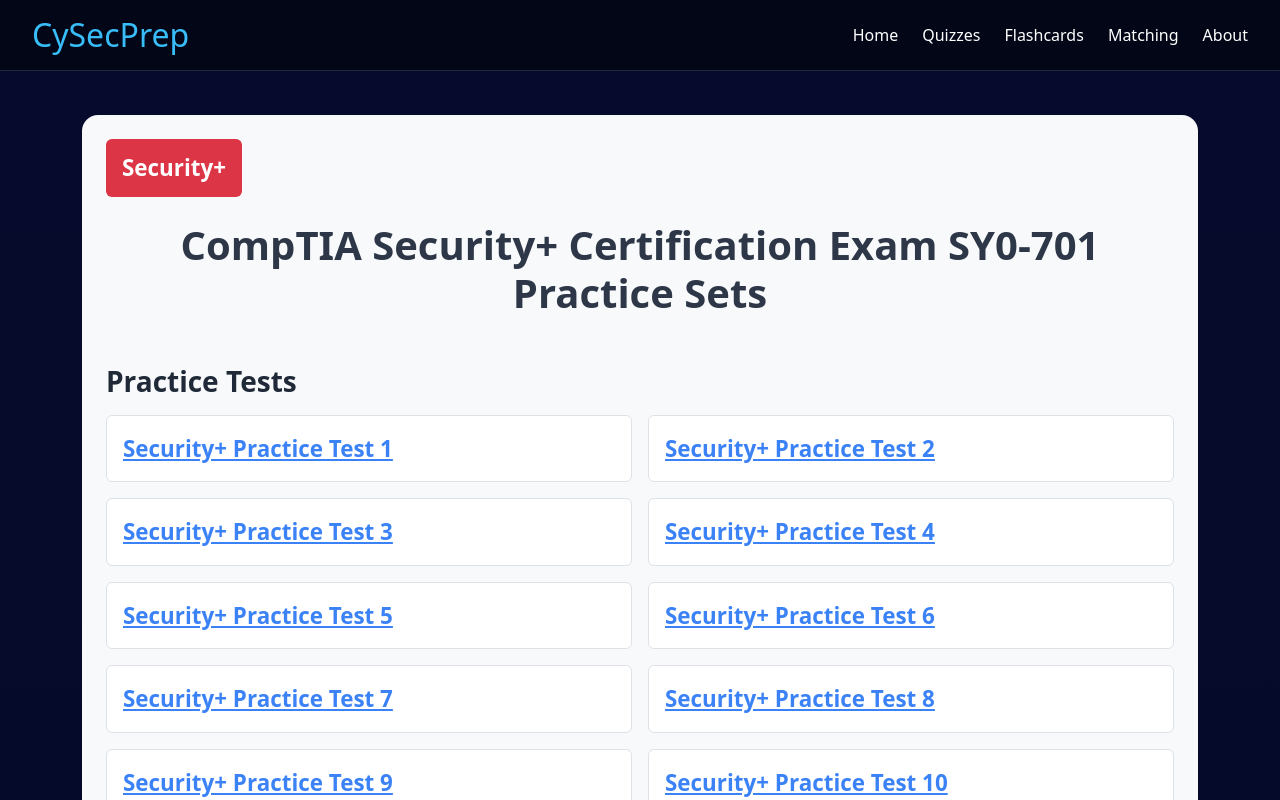
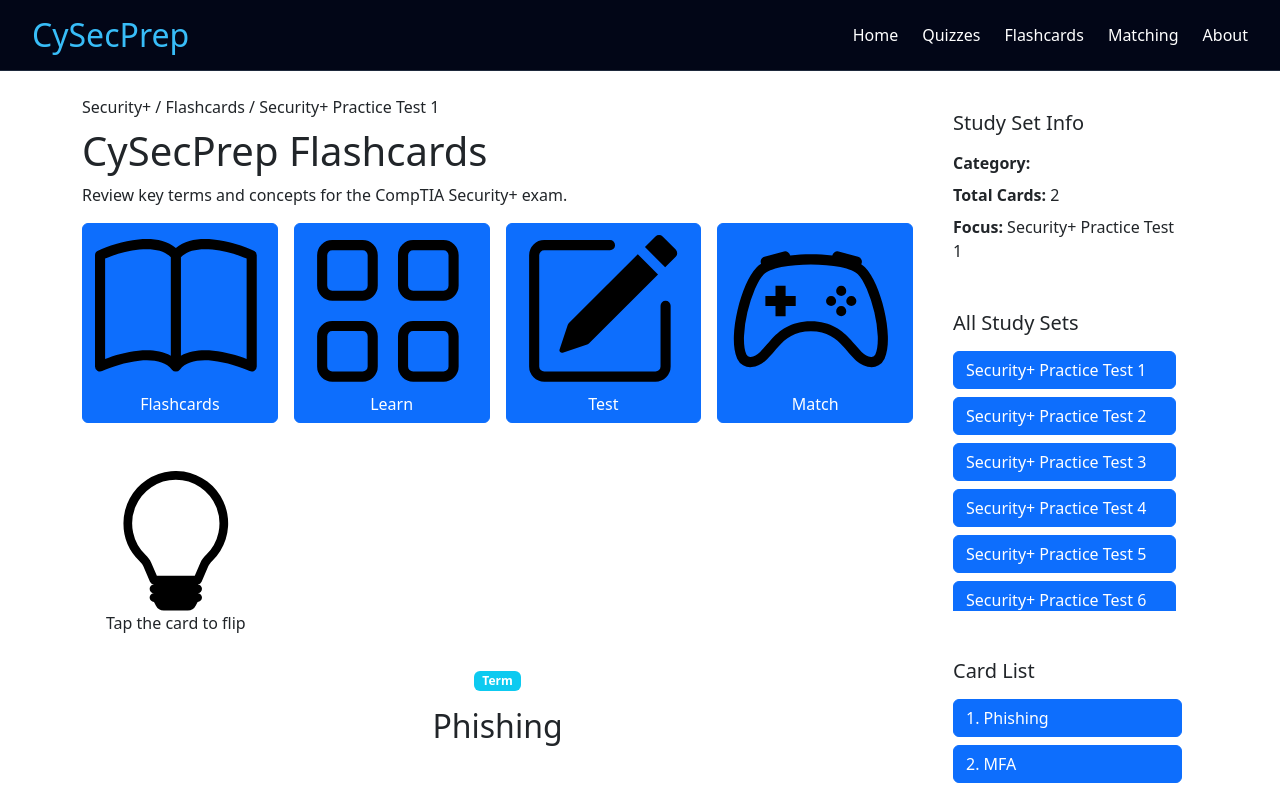
Before and after one commit to CS571-S26/p206, a React (Vite) app: page /#/flashcards in a window 1280 px wide. Shown: the top 800 px of the page. Built offline with nearby package versions, Linux system fonts and the light colour scheme.

Commit message:
Updated code for second check in

```diff
--- a/src/App.jsx
+++ b/src/App.jsx
@@ -1,8 +1,9 @@
 import { Routes, Route } from "react-router-dom";
 import Navbar from "./components/Navbar";
 import HomePage from "./pages/HomePage";
+import StudySetsPage from "./pages/StudySetsPage";
 import FlashcardsPage from "./pages/FlashcardsPage";
-import StudySetsPage from "./pages/StudySetsPage";
+import QuizSetsPage from "./pages/QuizSetsPage";
 import QuizPage from "./pages/QuizPage";
 
 export default function App() {
@@ -11,8 +12,9 @@ export default function App() {
       <Navbar />
       <Routes>
         <Route path="/" element={<HomePage />} />
-        <Route path="/flashcards" element={<StudySetsPage />} />
+        <Route path="/flashcards" element={<FlashcardsPage />} />
         <Route path="/flashcards/:setId" element={<FlashcardsPage />} />
+        <Route path="/quiz" element={<QuizSetsPage />} />
         <Route path="/quiz/:setId" element={<QuizPage />} />
       </Routes>
     </>
--- a/src/pages/FlashcardsPage.css
+++ b/src/pages/FlashcardsPage.css
@@ -1,137 +1,23 @@
-.flashcards-page {
-  min-height: 100vh;
-  background: linear-gradient(180deg, #060b2d 0%, #040824 100%);
-  color: white;
+.scrollable-sets-box {
+  max-height: 260px;
+  overflow-y: auto;
+  padding-right: 6px;
 }
 
-.flashcards-breadcrumb {
-  color: #9fb3ff;
-  font-size: 0.95rem;
-  font-weight: 500;
+.scrollable-sets-box::-webkit-scrollbar {
+  width: 8px;
 }
 
-.flashcards-title {
-  font-size: 2.7rem;
-  font-weight: 700;
+.scrollable-sets-box::-webkit-scrollbar-track {
+  background: #1f2b52;
+  border-radius: 999px;
 }
 
-.flashcards-subtitle {
-  color: #c7d2fe;
+.scrollable-sets-box::-webkit-scrollbar-thumb {
+  background: #4b5f9e;
+  border-radius: 999px;
 }
 
-.mode-btn {
-  background-color: #2f3c69 !important;
-  border: none !important;
-  border-radius: 16px !important;
-  padding: 1rem !important;
-  font-weight: 600 !important;
-  color: white !important;
-  box-shadow: none !important;
+.scrollable-sets-box::-webkit-scrollbar-thumb:hover {
+  background: #5c74bd;
 }
-
-.mode-btn:hover {
-  background-color: #3a4a7d !important;
-}
-
-.mode-btn-active {
-  background-color: #3757ff !important;
-  box-shadow: 0 0 0 2px #58a6ff inset, 0 0 16px rgba(88, 166, 255, 0.25) !important;
-}
-
-.flashcard-shell {
-  background-color: #25345f !important;
-  border-radius: 24px !important;
-  box-shadow: 0 10px 30px rgba(0, 0, 0, 0.25);
-}
-
-.flashcard-shell-top {
-  color: #e2e8f0;
-  font-weight: 500;
-}
-
-.flashcard-main {
-  background-color: #334472 !important;
-  border-radius: 24px !important;
-  min-height: 430px;
-  cursor: pointer;
-  transition: transform 0.2s ease, box-shadow 0.2s ease;
-}
-
-.flashcard-main:hover {
-  transform: translateY(-2px);
-  box-shadow: 0 8px 20px rgba(0, 0, 0, 0.2);
-}
-
-.flashcard-badge {
-  font-size: 0.9rem !important;
-  padding: 0.55rem 0.8rem !important;
-}
-
-.flashcard-text {
-  font-size: 2.2rem;
-  font-weight: 500;
-  line-height: 1.35;
-  max-width: 700px;
-}
-
-.flashcard-controls {
-  margin-bottom: 1rem;
-}
-
-.control-btn {
-  width: 56px;
-  height: 56px;
-  border: none !important;
-  background-color: #2f3c69 !important;
-  color: white !important;
-  display: flex !important;
-  align-items: center;
-  justify-content: center;
-}
-
-.control-btn:hover {
-  background-color: #405184 !important;
-}
-
-.flashcard-counter {
-  min-width: 90px;
-  text-align: center;
-  font-size: 1.1rem;
-  font-weight: 700;
-  color: #e5e7eb;
-}
-
-.sidebar-card {
-  background-color: #25345f !important;
-  border-radius: 20px !important;
-  color: white !important;
-}
-
-.sidebar-list-btn {
-  background-color: #334472 !important;
-  border: none !important;
-  border-radius: 12px !important;
-  color: white !important;
-}
-
-.sidebar-list-btn:hover {
-  background-color: #405184 !important;
-}
-
-.sidebar-list-btn-active {
-  background-color: #3757ff !important;
-}
-
-@media (max-width: 768px) {
-  .flashcards-title {
-    font-size: 2rem;
-  }
-
-  .flashcard-main {
-    min-height: 320px;
-  }
-
-  .flashcard-text {
-    font-size: 1.5rem;
-  }
-}
--- a/src/pages/FlashcardsPage.jsx
+++ b/src/pages/FlashcardsPage.jsx
@@ -1,10 +1,7 @@
-import { useState } from "react";
-import { useParams } from "react-router-dom";
-import { Container, Row, Col, Card, Button, ButtonGroup, Badge } from "react-bootstrap";
+import { useMemo, useState, useEffect } from "react";
+import { Container, Row, Col, Card, Button, Badge } from "react-bootstrap";
+import { useNavigate, useParams } from "react-router-dom";
 import {
-  ChevronLeft,
-  ChevronRight,
-  Shuffle,
   Grid,
   Book,
   PencilSquare,
@@ -12,52 +9,49 @@ import {
   Lightbulb,
   VolumeUp,
   Gear,
+  ChevronLeft,
+  ChevronRight,
+  Shuffle,
   ArrowsFullscreen
 } from "react-bootstrap-icons";
-
+import { studySets } from "../data/studySets";
+import { setContent } from "../data/SetContent";
 import "./FlashcardsPage.css";
 
+export default function FlashcardsPage() {
+  const navigate = useNavigate();
+  const { setId } = useParams();
 
+  const activeSet = useMemo(() => {
+    return studySets.find((set) => set.id === setId) || studySets[0];
+  }, [setId]);
 
+  const flashcards = useMemo(() => {
+    return setContent[activeSet?.id] || [];
+  }, [activeSet]);
 
-
-
-
-const flashcards = [
-  {
-    term: "CIA Triad",
-    definition: "Confidentiality, Integrity, and Availability."
-  },
-  {
-    term: "Phishing",
-    definition: "A social engineering attack that tricks users into revealing sensitive information."
-  },
-  {
-    term: "MFA",
-    definition: "Multi-factor authentication requires two or more verification factors."
-  },
-  {
-    term: "Firewall",
-    definition: "A security system that monitors and filters incoming and outgoing network traffic."
-  },
-  {
-    term: "Least Privilege",
-    definition: "Giving users only the minimum access needed to perform their role."
-  }
-];
-
-export default function FlashcardsPage() {
   const [currentIndex, setCurrentIndex] = useState(0);
   const [flipped, setFlipped] = useState(false);
-  const { setId } = useParams();
+
+  useEffect(() => {
+    setCurrentIndex(0);
+    setFlipped(false);
+  }, [activeSet?.id]);
+
+  if (!activeSet) {
+    return null;
+  }
+
   const currentCard = flashcards[currentIndex];
 
   const handleNext = () => {
+    if (!flashcards.length) return;
     setFlipped(false);
     setCurrentIndex((prev) => (prev + 1) % flashcards.length);
   };
 
   const handlePrev = () => {
+    if (!flashcards.length) return;
     setFlipped(false);
     setCurrentIndex((prev) =>
       prev === 0 ? flashcards.length - 1 : prev - 1
@@ -65,8 +59,9 @@ export default function FlashcardsPage() {
   };
 
   const handleShuffle = () => {
+    if (!flashcards.length) return;
+    setFlipped(false);
     const randomIndex = Math.floor(Math.random() * flashcards.length);
-    setFlipped(false);
     setCurrentIndex(randomIndex);
   };
 
@@ -77,7 +72,7 @@ export default function FlashcardsPage() {
           <Col lg={9}>
             <div className="mb-3">
               <div className="flashcards-breadcrumb mb-2">
-                Security+ / Flashcards / Domain 1
+                Security+ / Flashcards / {activeSet.title}
               </div>
               <h1 className="flashcards-title mb-2">CySecPrep Flashcards</h1>
               <p className="flashcards-subtitle mb-0">
@@ -94,14 +89,20 @@ export default function FlashcardsPage() {
               </Col>
 
               <Col md={6} xl={3}>
-                <Button className="mode-btn w-100">
+                <Button
+                  className="mode-btn w-100"
+                  onClick={() => navigate(`/quiz/${activeSet.id}`)}
+                >
                   <Grid className="me-2" />
                   Learn
                 </Button>
               </Col>
 
               <Col md={6} xl={3}>
-                <Button className="mode-btn w-100">
+                <Button
+                  className="mode-btn w-100"
+                  onClick={() => navigate(`/quiz/${activeSet.id}`)}
+                >
                   <PencilSquare className="me-2" />
                   Test
                 </Button>
@@ -134,6 +135,7 @@ export default function FlashcardsPage() {
                   onClick={() => setFlipped(!flipped)}
                 >
                   <Card.Body className="d-flex justify-content-center align-items-center text-center">
+                    {flashcards.length > 0 ? (
                       <div>
                         <Badge bg="info" className="mb-3 flashcard-badge">
                           {flipped ? "Definition" : "Term"}
@@ -142,6 +144,11 @@ export default function FlashcardsPage() {
                           {flipped ? currentCard.definition : currentCard.term}
                         </h2>
                       </div>
+                    ) : (
+                      <div>
+                        <h2 className="flashcard-text mb-0">No cards yet</h2>
+                      </div>
+                    )}
                   </Card.Body>
                 </Card>
               </Card.Body>
@@ -153,7 +160,7 @@ export default function FlashcardsPage() {
               </Button>
 
               <div className="flashcard-counter">
-                {currentIndex + 1} / {flashcards.length}
+                {flashcards.length ? `${currentIndex + 1} / ${flashcards.length}` : "0 / 0"}
               </div>
 
               <Button className="control-btn rounded-circle" onClick={handleNext}>
@@ -175,14 +182,35 @@ export default function FlashcardsPage() {
               <Card.Body>
                 <h5 className="mb-3">Study Set Info</h5>
                 <p className="mb-2">
-                  <strong>Category:</strong> Security+ Basics
+                  <strong>Category:</strong> {activeSet.category}
                 </p>
                 <p className="mb-2">
                   <strong>Total Cards:</strong> {flashcards.length}
                 </p>
                 <p className="mb-0">
-                  <strong>Focus:</strong> Terms, acronyms, and security concepts
+                  <strong>Focus:</strong> {activeSet.title}
                 </p>
+              </Card.Body>
+            </Card>
+
+            <Card className="sidebar-card border-0 mt-3">
+              <Card.Body>
+                <h5 className="mb-3">All Study Sets</h5>
+                <div className="scrollable-sets-box">
+                  <div className="d-grid gap-2">
+                    {studySets.map((set) => (
+                      <Button
+                        key={set.id}
+                        className={`sidebar-list-btn text-start ${
+                          activeSet.id === set.id ? "sidebar-list-btn-active" : ""
+                        }`}
+                        onClick={() => navigate(`/flashcards/${set.id}`)}
+                      >
+                        {set.title}
+                      </Button>
+                    ))}
+                  </div>
+                </div>
               </Card.Body>
             </Card>
 
--- /dev/null
+++ b/src/pages/QuizSetsPage.css
@@ -0,0 +1,59 @@
+.quizsets-page {
+  min-height: 100vh;
+  background: linear-gradient(180deg, #060b2d 0%, #040824 100%);
+  color: white;
+}
+
+.quizsets-title {
+  font-size: 3rem;
+  font-weight: 700;
+  color: white;
+}
+
+.quizsets-subtitle {
+  color: #c7d2fe;
+  font-size: 1.1rem;
+}
+
+.quizset-card {
+  cursor: pointer;
+  border-radius: 22px !important;
+  min-height: 150px;
+  background: #2c3b69 !important;
+  color: white !important;
+  transition: transform 0.2s ease, box-shadow 0.2s ease, background-color 0.2s ease;
+  box-shadow: 0 10px 24px rgba(0, 0, 0, 0.22);
+}
+
+.quizset-card:hover {
+  transform: translateY(-4px);
+  background: #3a4c84 !important;
+  box-shadow: 0 14px 30px rgba(0, 0, 0, 0.3);
+}
+
+.quizset-card-title {
+  font-size: 1.2rem;
+  font-weight: 700;
+  line-height: 1.4;
+  color: white;
+}
+
+.quizset-category {
+  font-size: 0.95rem;
+  color: #b9c7ff;
+  margin-top: 0.5rem;
+}
+
+@media (max-width: 768px) {
+  .quizsets-title {
+    font-size: 2.2rem;
+  }
+
+  .quizset-card {
+    min-height: 120px;
+  }
+
+  .quizset-card-title {
+    font-size: 1rem;
+  }
+}
--- /dev/null
+++ b/src/pages/QuizSetsPage.jsx
@@ -0,0 +1,39 @@
+import { Container, Row, Col, Card } from "react-bootstrap";
+import { useNavigate } from "react-router-dom";
+import { studySets } from "../data/studySets";
+import "./QuizSetsPage.css";
+
+export default function QuizSetsPage() {
+  const navigate = useNavigate();
+
+  return (
+    <div className="quizsets-page">
+      <Container className="py-5">
+        <div className="text-center mb-5">
+          <h1 className="quizsets-title">Quiz Categories</h1>
+          <p className="quizsets-subtitle">
+            Choose a topic to enter quiz mode.
+          </p>
+        </div>
+
+        <Row className="g-4">
+          {studySets.map((set) => (
+            <Col xs={12} sm={6} lg={4} xl={3} key={set.id}>
+              <Card
+                className="quizset-card h-100 border-0"
+                onClick={() => navigate(`/quiz/${set.id}`)}
+              >
+                <Card.Body className="d-flex flex-column justify-content-center text-center">
+                  <Card.Title className="quizset-card-title mb-2">
+                    {set.title}
+                  </Card.Title>
+                  <div className="quizset-category">{set.category}</div>
+                </Card.Body>
+              </Card>
+            </Col>
+          ))}
+        </Row>
+      </Container>
+    </div>
+  );
+}
```
Also changed, not shown: 5 other files (tests, documents, lock files or other folders). Lines whose indentation alone changed are shown as unchanged.
